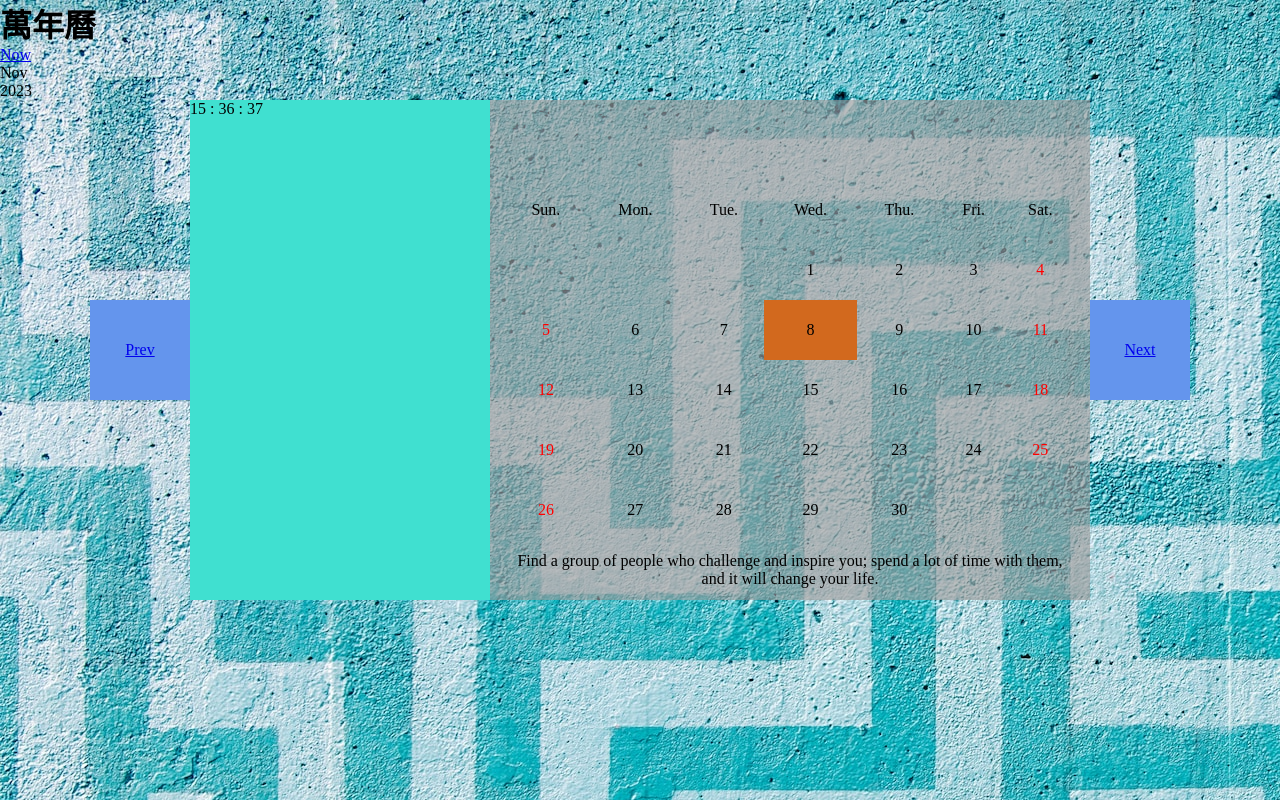
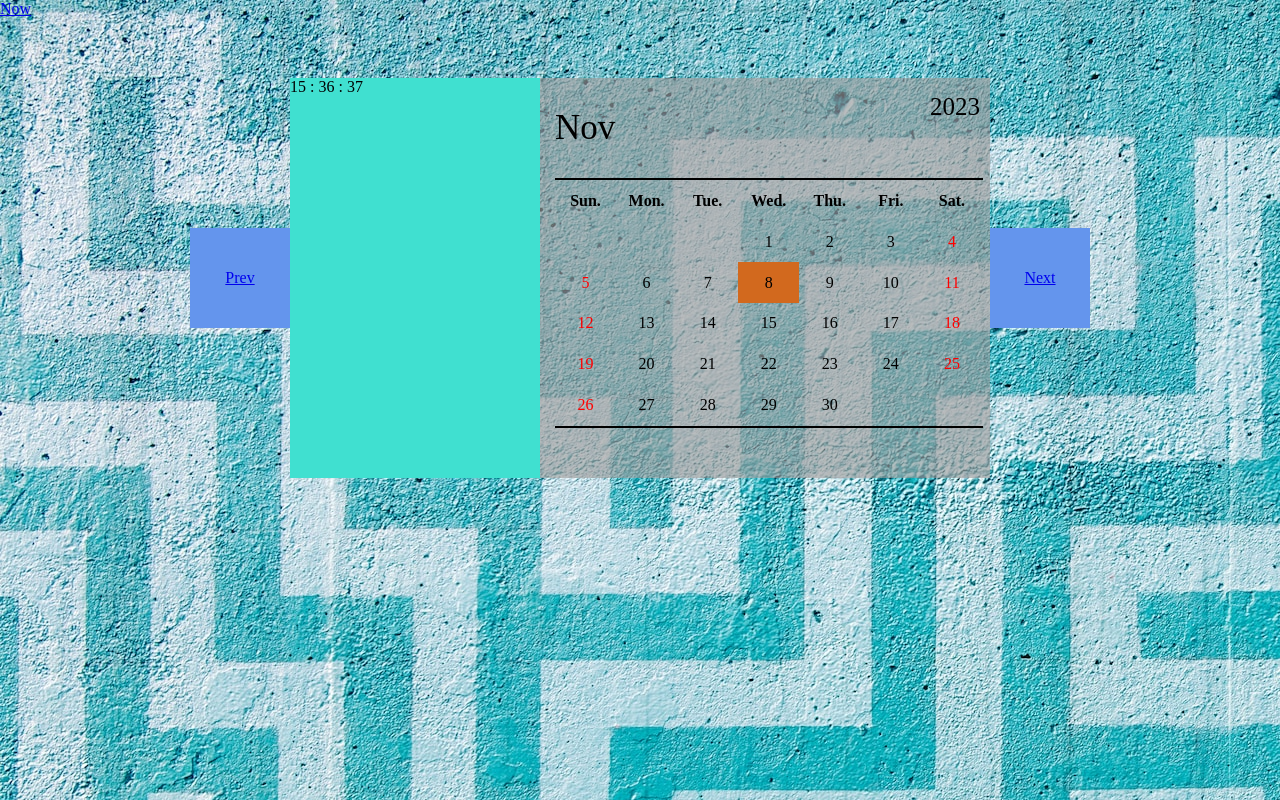
Before and after one commit to Trump-2/Perpetual-calendar, a PHP site: page / in a window 1280 px wide. Run offline with PHP 8.4, Linux system fonts and the light colour scheme.

Commit message:
改善切換到不同月份，table 會跑版的問題

```diff
--- a/index.php
+++ b/index.php
@@ -67,7 +67,7 @@ switch ($month) {
 
   <!-- <body style="background-image: url('./images/bgN-1.jpg');"> -->
 
-  <h1>萬年曆</h1>
+  <!-- <h1>萬年曆</h1> -->
   <?php
   /*請在這裹撰寫你的萬年曆程式碼*/
   // if(isset($_GET['month']) && isset($_GET['year'])) {
@@ -119,25 +119,9 @@ switch ($month) {
       $prevYear = $year;
     }
 
-
-    // echo "<h3 style='text-align:center'>";
-    // echo date("西元{$year}年{$month}月");
-    // echo "</h3>";
-
-
     ?>
     <a href='?year=<?= date('Y') ?>&month=<?= date('n') ?>'>Now</a>
 
-    <div class="month">
-      <?php
-      echo date('M', strtotime(date("Y-$month-1")));
-      ?>
-    </div>
-    <div class="year">
-      <?php
-      echo $year;
-      ?>
-    </div>
 
   </div>
   <div class="container">
@@ -151,16 +135,35 @@ switch ($month) {
     <div class="main-div">
 
       <main>
+        <div class=month-year>
 
+          <div class="month">
+            <?php
+            echo date('M', strtotime(date("Y-$month-1")));
+            ?>
+          </div>
+          <div class="year">
+            <?php
+            echo $year;
+            ?>
+          </div>
+        </div>
+        <?php
+        // for ($i = 0; $i <= 11; $i++) {
+        //   if ($month == $i + 1) {
+        //     echo $sayingArr[$i];
+        //   }
+        // }
+        ?>
         <table>
           <tr>
-            <td>Sun.</td>
-            <td>Mon.</td>
-            <td>Tue.</td>
-            <td>Wed.</td>
-            <td>Thu.</td>
-            <td>Fri.</td>
-            <td>Sat.</td>
+            <th>Sun.</th>
+            <th>Mon.</th>
+            <th>Tue.</th>
+            <th>Wed.</th>
+            <th>Thu.</th>
+            <th>Fri.</th>
+            <th>Sat.</th>
           </tr>
           <?php
           // $i 影響週數
@@ -188,19 +191,15 @@ switch ($month) {
             }
             echo "</tr>";
           }
-          echo "<tr >";
-          echo "<td colspan='7'>";
+          // 根據月份印出不同的名言
+          // echo "<tr >";
+          // echo "<td colspan='7'>";
 
-          // 根據月份印出不同的名言
-          for ($i = 0; $i <= 11; $i++) {
-            if ($month == $i + 1) {
-              echo $sayingArr[$i];
-            }
-          }
 
-          echo "</td>";
 
-          echo "</tr>";
+          // echo "</td>";
+
+          // echo "</tr>";
           echo "</table>";
           ?>
       </main>
--- a/style.css
+++ b/style.css
@@ -15,14 +15,16 @@ table {
   border-collapse: collapse;
   width: 95%;
   position: absolute;
-  bottom: 0;
   left: 15px;
+  table-layout: fixed;
   /* border: 3px double #999; */
+  border-bottom:2px solid black;
+  height:250px;
 }
 
-td,
+
 th {
-  height: 60px;
+  border-top:2px solid black;
 }
 
 td {
@@ -40,6 +42,8 @@ td {
   display: flex;
   justify-content: center;
   align-items: center;
+  margin-top:60px;
+
 }
 
 .container > a {
@@ -52,17 +56,17 @@ td {
 }
 
 aside {
-  width: 300px;
-  height: 500px;
+  /* width: 300px; */
+  width:250px;
+  height: 400px;
   background-color: turquoise;
 }
 
 main {
-  width: 600px;
-  height: 500px;
+  width:450px;
+  height: 400px;
   background-color: rgba(156, 156, 156, 0.639);
-  /* padding-top: 20px;
-  padding-left: 200px; */
+  /* padding-top: 20px; */
   position: relative;
 }
 
@@ -73,3 +77,24 @@ main {
 .today {
   background-color: chocolate;
 }
+
+.month-year {
+  display:flex;
+  /* justify-content: space-between; */
+  align-items:center;
+  height:100px;
+  position:relative;
+}
+
+.month {
+  position:relative;
+  left:15px;
+  font-size:35px;
+}
+
+.year {
+  position:absolute;
+  right:10px;
+  top:15px;
+  font-size:25px;
+}
```
